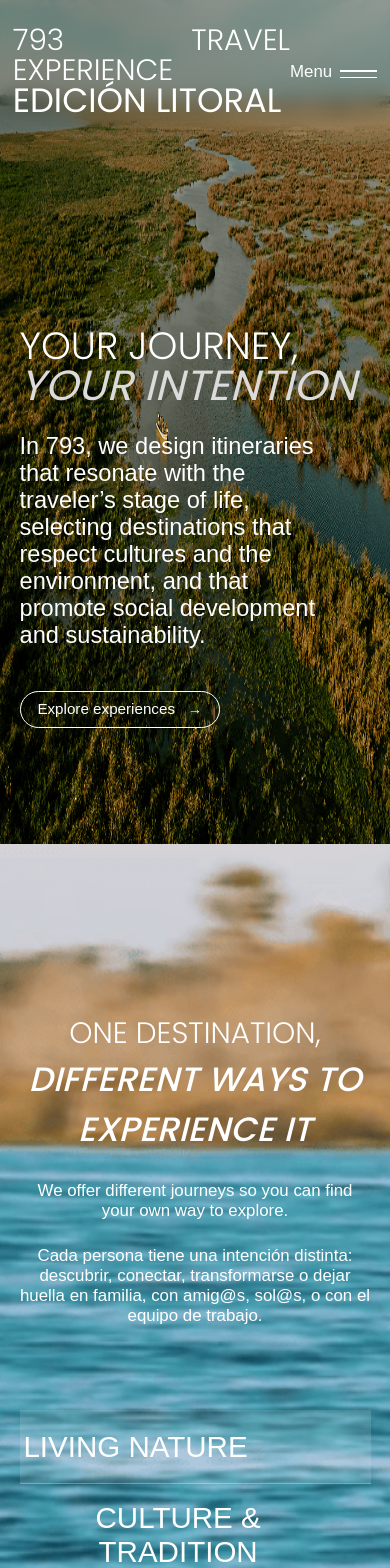
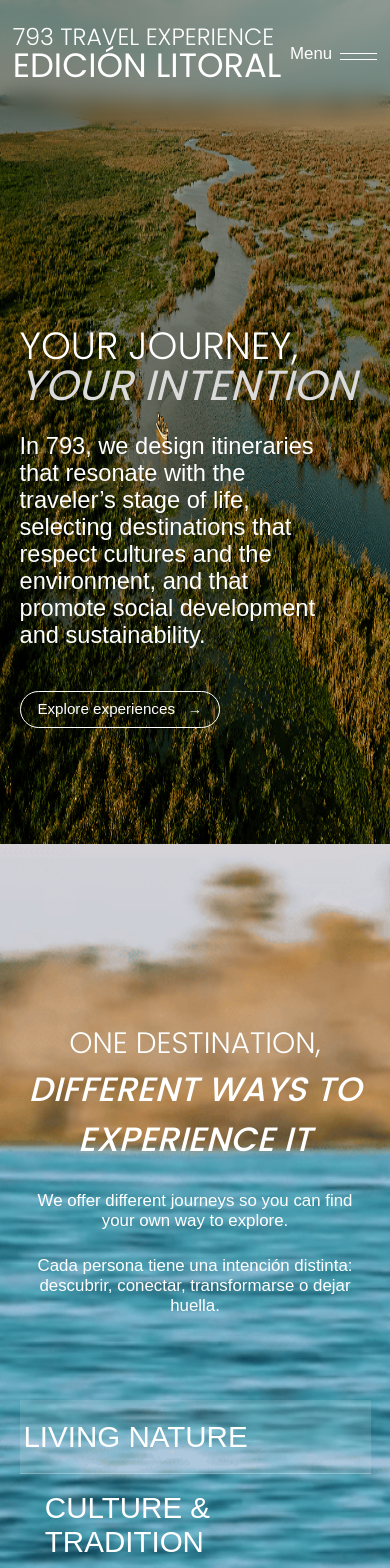
Before and after one commit to DoloresPolito/sapucay, a Next.js app: page /en in a window 390 px wide. Shown: the top 1568 px of the page. Built offline with nearby package versions, Linux system fonts and the light colour scheme.

Commit message:
containers

```diff
--- a/src/components/Home/Bird/style.module.scss
+++ b/src/components/Home/Bird/style.module.scss
@@ -39,8 +39,9 @@
   }
 
   @media only screen and (max-width: 500px) {
-    width: 100%;
+    width: 95%;
     gap: 10vh;
+    padding: 0 0vw;
   }
 
   .personalbutton {
--- a/src/components/Home/SlideA/index.js
+++ b/src/components/Home/SlideA/index.js
@@ -61,7 +61,7 @@ export default function SlideA({ typestexts }) {
 
 
                   <h3 className={styles.titleh3}>{typestexts.subtitle}</h3>
-                  <h3 className={styles.titleh3}>Cada persona tiene una intención distinta: descubrir, conectar, transformarse o dejar huella en familia, con amig@s, sol@s, o con el equipo de trabajo.</h3>
+                  <h3 className={styles.titleh3}>Cada persona tiene una intención distinta: descubrir, conectar, transformarse o dejar huella.</h3>
 
                 </div>
               </AnimatedDiv>
--- a/src/components/Home/SlideA/style.module.scss
+++ b/src/components/Home/SlideA/style.module.scss
@@ -116,6 +116,7 @@
       @media only screen and (max-width: 850px) {
         font-size: 3.5vh;
       }
+
     }
   }
 
@@ -130,6 +131,7 @@
     display: flex;
     align-items: center;
     justify-content: space-between;
+text-align: left;
 
     &:hover {
       background: rgba(255, 255, 255, 0.3);
--- a/src/components/structure/Footer/style.module.scss
+++ b/src/components/structure/Footer/style.module.scss
@@ -84,9 +84,15 @@
 }
 
 @media (max-width: 850px) {
+
+  .footer{
+    padding: 8vh 1vh 1vh 3vh;
+  }
   .container {
     grid-template-columns: 1fr;
-    gap: 4vh;
+    gap: 3vh;
+
+
   }
 
   .logo {
--- a/src/components/structure/HeaderButton/style.module.scss
+++ b/src/components/structure/HeaderButton/style.module.scss
@@ -72,7 +72,7 @@
         font-weight: 200;
         line-height: 100%;
         @media only screen and (max-width: 600px) {
-          font-size: 3.5vh;
+          font-size: 2.8vh;
         }
       }
       h2 {
```
